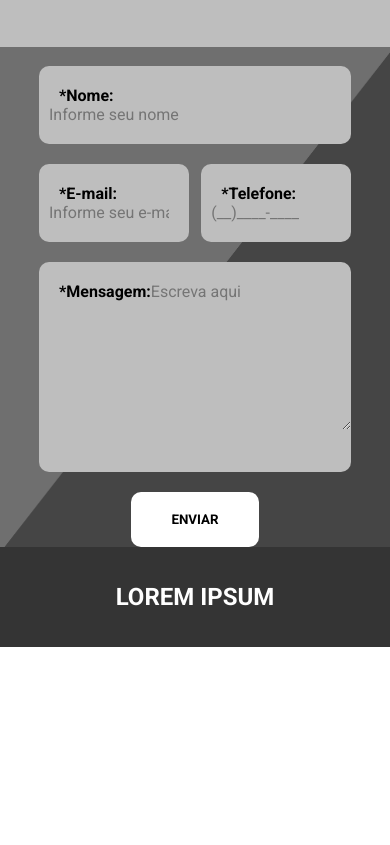
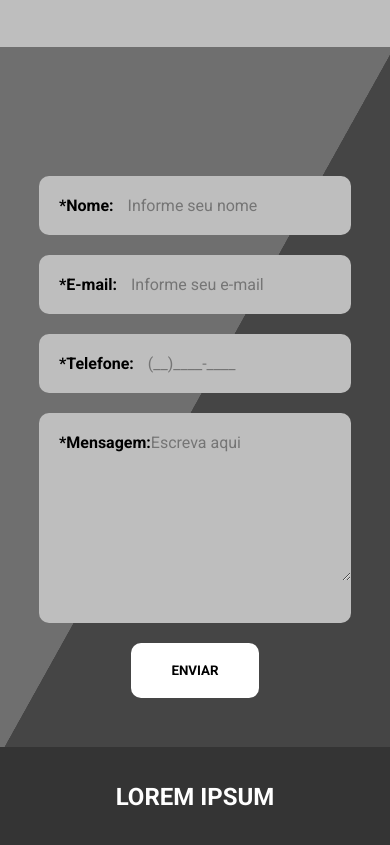
Before and after one commit to JordaoViktor/DotDigitalTest, a website: page src/index.html in a window 390 px wide. Shown: the part 2733-3578 px from the top of the page. Before the commit the page ends 3380 px from the top, so only its background shows below. Drawn offline with Linux system fonts and the light colour scheme.

Commit message:
Responsive done

```diff
--- a/src/style/emailPage.css
+++ b/src/style/emailPage.css
@@ -119,13 +119,33 @@
    transition: ease-in .2s;
 }
 
-.footer{
-    width: 100vw;
-    height: 100px;
-    background-color: var(--border-gray-color);
-    color:var(--white-color);
-    display: flex;
-    align-items: center;
-    justify-content: center;
-    text-transform: uppercase;
+
+@media only screen and (max-width:1180px){
+    .email-page{
+        height: 700px;
+    }
+    .email-container-flex{
+        flex-direction: column;
+        justify-content: flex-start;
+    }
+    .email-name{
+        margin-top: 80px;
+    }
+    .email-name input{
+        width: 70%;
+    }
+    .email-contact{
+        margin-bottom: 20px;
+        width: 100%;
+    }
+    .email-contact input{
+        width: 70%;
+    }
+    .email-phone input{
+        width: 60%;
+    }
+    .email-phone{
+        width: 100%;
+    }
+
 }
--- /dev/null
+++ b/src/style/footer.css
@@ -0,0 +1,10 @@
+.footer{
+    width: 100vw;
+    height: 100px;
+    background-color: var(--border-gray-color);
+    color:var(--white-color);
+    display: flex;
+    align-items: center;
+    justify-content: center;
+    text-transform: uppercase;
+}
--- a/src/style/index.css
+++ b/src/style/index.css
@@ -4,3 +4,4 @@
 @import "./profilePage.css";
 @import "./accordionPage.css";
 @import "./emailPage.css";
+@import "./footer.css";
```
